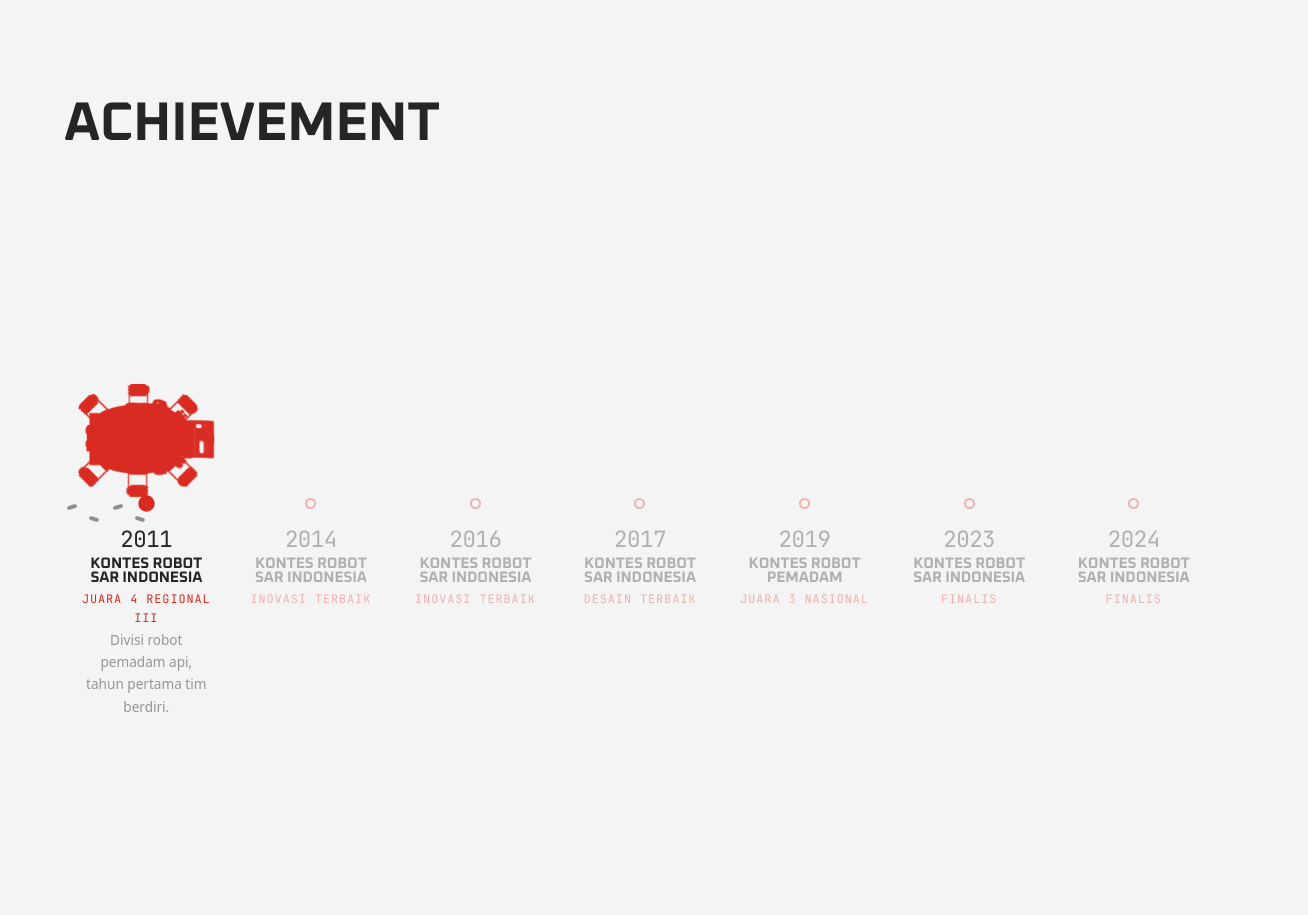
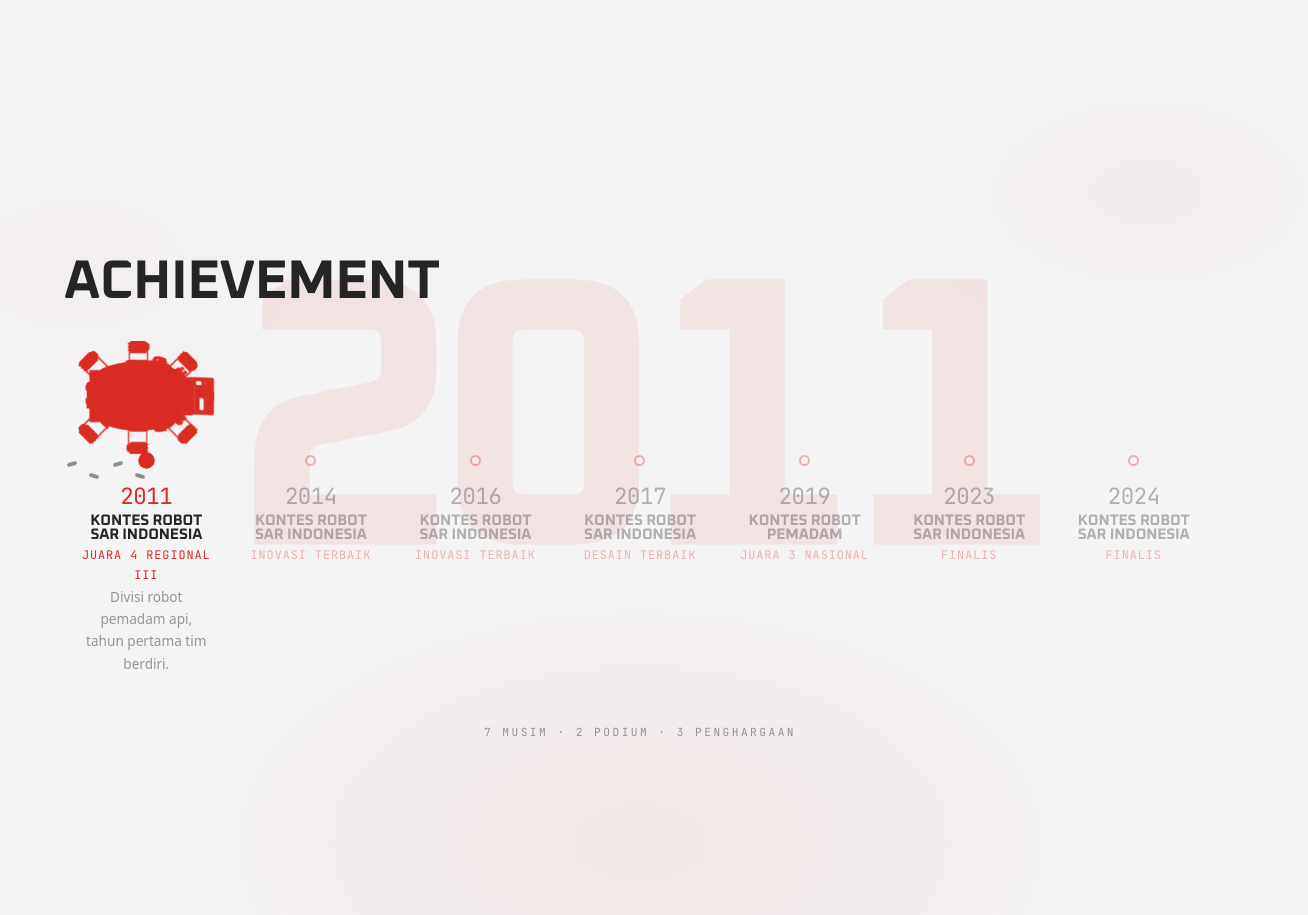
Before and after one commit to Htech5/andromeda, a Next.js app: page / in a window 1280 px wide. Shown: the part 4480-5395 px from the top of the page, 1308 px wide, since content can reach past the window. Built offline with nearby package versions, Linux system fonts and the light colour scheme.

Commit message:
add animation

```diff
--- a/src/app/components.css
+++ b/src/app/components.css
@@ -1606,7 +1606,7 @@
 
 @keyframes faceDrift {
   to {
-    transform: translateX(-50%);
+    transform: translateX(-25%);
   }
 }
 
@@ -2245,6 +2245,63 @@
   container-type: inline-size;
 }
 
+/* Head and strip travel together inside the pin, centred in the held view. */
+.road__frame {
+  position: relative;
+  z-index: 1;
+  width: 100%;
+}
+
+/* The year being walked, written big across the band. It is the cheapest way
+   to fill the held screen, and it says which year you are standing in from
+   anywhere on the page. */
+.road__ghost {
+  position: absolute;
+  inset: 0;
+  z-index: 0;
+  display: grid;
+  place-items: center;
+  margin: 0;
+  font-family: var(--font-display);
+  font-size: clamp(8rem, 30vw, 25rem);
+  font-weight: 700;
+  line-height: 1;
+  letter-spacing: -0.05em;
+  color: rgba(217, 43, 34, 0.08);
+  /* Lifted off the strip: centred exactly, the digits sat inside the lines of
+     type and the years became hard to read. */
+  transform: translateY(-9%);
+  user-select: none;
+  pointer-events: none;
+}
+
+/* The fire gets louder the closer the walk comes to the latest season: the
+   opacity is driven straight off the step the strip already publishes. */
+.road__ember {
+  position: absolute;
+  inset: -12% -8%;
+  z-index: 0;
+  pointer-events: none;
+  opacity: calc((var(--step, 0) + 1) / var(--stops) * 0.78 + 0.22);
+  transition: opacity 0.5s var(--ease);
+  background:
+    radial-gradient(
+      54% 46% at 50% 88%,
+      rgba(217, 43, 34, 0.2) 0%,
+      transparent 72%
+    ),
+    radial-gradient(
+      30% 26% at 88% 16%,
+      rgba(217, 43, 34, 0.1) 0%,
+      transparent 70%
+    ),
+    radial-gradient(
+      26% 24% at 8% 24%,
+      rgba(217, 43, 34, 0.08) 0%,
+      transparent 72%
+    );
+}
+
 .road__strip {
   position: relative;
   width: 100%;
@@ -2268,6 +2325,10 @@
   opacity: 1;
 }
 
+.road__stop[data-state="now"] .road__year {
+  color: var(--color-red);
+}
+
 .road__year {
   font-size: 1.4rem;
   line-height: 1;
@@ -2296,6 +2357,22 @@
 
 .road__stop[data-state="now"] .road__note {
   opacity: 1;
+}
+
+/* The seasons in one line, under the walk. Phones hide it: the active note
+   already owns the bottom of the pinned view there. */
+.road__tally {
+  display: none;
+  margin: clamp(2.5rem, 6vh, 4.5rem) 0 0;
+  text-align: center;
+  color: var(--ink-3);
+  font-size: 0.7rem;
+}
+
+@media (min-width: 900px) {
+  .road__tally {
+    display: block;
+  }
 }
 
 /* Node on the trail; it fills in on the year being walked. */
@@ -2505,6 +2582,9 @@
   .road__walker img {
     animation: none;
   }
+  .road__ghost {
+    display: none;
+  }
 }
 
 .dock__glyph {
--- a/src/components/Achievements.tsx
+++ b/src/components/Achievements.tsx
@@ -4,20 +4,29 @@
 import { achievements } from "@/data/achievements";
 
 export default function Achievements() {
-  return (
-    <section className="section shell" id="achievements">
-      <SectionHead title="Achievement" />
-
-      {achievements.length === 0 ? (
+  if (achievements.length === 0) {
+    return (
+      <section className="section shell" id="achievements">
+        <SectionHead title="Achievement" />
         <Reveal>
           <p className="lede">
             Belum ada capaian resmi yang dipublikasikan. Bagian ini diisi setelah
             dokumentasi tim tersedia.
           </p>
         </Reveal>
-      ) : (
-        <RoadStrip items={[...achievements]} />
-      )}
+      </section>
+    );
+  }
+
+  return (
+    <section className="section shell" id="achievements">
+      {/* The head rides inside the pin. The strip holds the viewport for eight
+          screens of scroll, and a title left at the top of the section would
+          be off screen for every one of them. */}
+      <RoadStrip
+        head={<SectionHead title="Achievement" />}
+        items={[...achievements]}
+      />
     </section>
   );
 }
--- a/src/components/RoadStrip.tsx
+++ b/src/components/RoadStrip.tsx
@@ -11,14 +11,28 @@
  * JS only decides which stop is active and writes `--step`; CSS does the rest,
  * so the robot and the trail can never drift apart.
  */
-export default function RoadStrip({ items }: { items: Achievement[] }) {
+export default function RoadStrip({
+  head,
+  items,
+}: {
+  head?: React.ReactNode;
+  items: Achievement[];
+}) {
   const ref = useRef<HTMLDivElement>(null);
+
+  // Read off the roster itself, so a new line in the data updates the tally.
+  const tally = [
+    `${items.length} musim`,
+    `${items.filter((item) => /^juara/i.test(item.result)).length} podium`,
+    `${items.filter((item) => /terbaik/i.test(item.result)).length} penghargaan`,
+  ].join("  ·  ");
 
   useEffect(() => {
     const el = ref.current;
     if (!el) return;
 
     const stops = el.querySelectorAll<HTMLElement>(".road__stop");
+    const ghost = el.querySelector<HTMLElement>(".road__ghost");
     const last = items.length - 1;
     let current = -1;
 
@@ -26,6 +40,9 @@
       if (step === current) return;
       current = step;
       el.style.setProperty("--step", String(step));
+      // The watermark is the one piece of text that cannot be derived in CSS,
+      // so it is written here alongside the step the whole band reads from.
+      if (ghost) ghost.textContent = items[step].year;
       stops.forEach((stop, i) => {
         stop.dataset.state = i < step ? "past" : i === step ? "now" : "ahead";
       });
@@ -85,6 +102,13 @@
       style={{ "--stops": items.length } as React.CSSProperties}
     >
       <div className="road__pin">
+        <div className="road__ember" aria-hidden="true" />
+        <p className="road__ghost" aria-hidden="true">
+          {items[0].year}
+        </p>
+
+        <div className="road__frame">
+          {head}
           <ol className="road__strip">
             {items.map((item, i) => (
               <li className="road__stop" key={`${item.year}-${i}`}>
@@ -105,6 +129,9 @@
               />
             </li>
           </ol>
+
+          <p className="road__tally mono">{tally}</p>
+        </div>
       </div>
     </div>
   );
--- a/src/components/TeamFaces.tsx
+++ b/src/components/TeamFaces.tsx
@@ -25,9 +25,12 @@
 /** Decorative: the names and roles live on /team, and reading 50 duplicated
     portraits out loud would bury the link between the two lanes. */
 export default function TeamFaces({ lane }: { lane: 0 | 1 }) {
-  // Duplicated once: the track travels exactly half its width per cycle, so
-  // the seam lands on an identical face and never shows.
-  const cycle = [...lanes[lane], ...lanes[lane]];
+  // Four copies, and the track travels exactly one copy per cycle (25%), so
+  // the seam always lands on an identical face. Two copies were not enough:
+  // one copy is about 1250px, so past that width the tail ran out mid-cycle
+  // and the lane ended in blank page. Three copies cover 2496px, four cover
+  // 3744px. ponytail: add a fifth if the site ever has to fill a wall.
+  const cycle = [0, 1, 2, 3].flatMap(() => lanes[lane]);
 
   return (
     <div className="faceStrip" aria-hidden="true">
```
Lines whose indentation alone changed are shown as unchanged.
